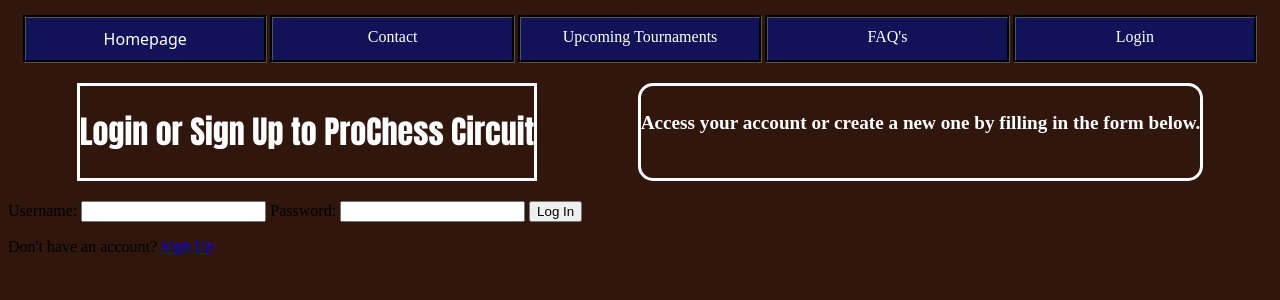
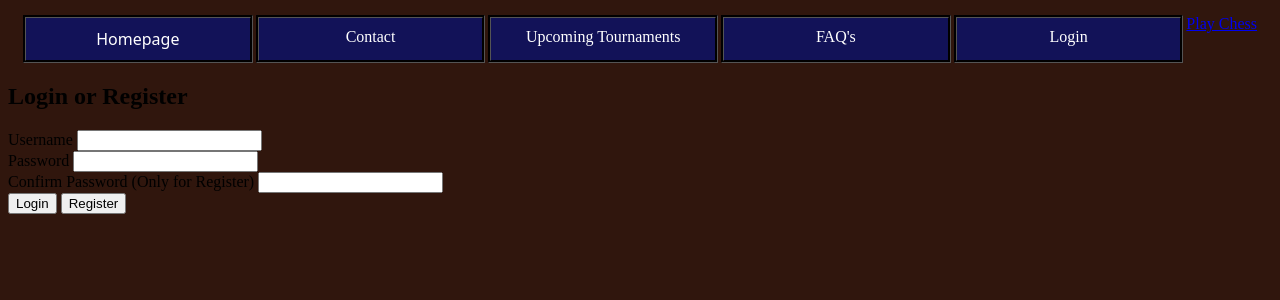
Before and after one commit to JordanRogers99/Chess-for-cash, a Flask app: page /login in a window 1280 px wide. Shown: the top 300 px of the page. Run offline with Flask 3, Linux system fonts and the light colour scheme.

Commit message:
login/logout works, chessboard begun

```diff
--- a/main.py
+++ b/main.py
@@ -1,4 +1,4 @@
-from flask import Flask, render_template, redirect, url_for, request, flash
+from flask import Flask, render_template, redirect, url_for, request, flash, session
 from werkzeug.security import generate_password_hash, check_password_hash
 
 app = Flask(__name__)  # Initialize Flask app
@@ -10,7 +10,6 @@ users_db = {}
 
 # Function to simulate saving users to a file (or database)
 def save_users_db(users_db):
-    # You can implement this to save the data to a file or a real database
     pass
 
 
@@ -37,6 +36,7 @@ def login():
                 # Check if entered password matches the stored hashed password
                 if check_password_hash(stored_password_hash, password):
                     flash('Login Successful!', 'success')
+                    session['username'] = username  # Store username in session
                     return redirect(
                         url_for('index')
                     )  # Redirect to the home page after successful login
@@ -76,38 +76,34 @@ def login():
     return render_template('login.html')  # Render the login form
 
 
-# Contact route
+# Logout route
+@app.route('/logout')
+def logout():
+    session.pop('username', None)  # Remove username from session
+    flash('You have been logged out successfully.', 'success')
+    return redirect(url_for('index'))  # Redirect to the home page after logout
+
+
+# Other routes (contact, tournaments, etc.)
 @app.route('/contact')
 def contact():
     return render_template('contact.html')  # Render the contact page
 
 
-# Tournaments route
 @app.route('/tournaments')
 def tournaments():
     return render_template('tournaments.html')  # Render the tournaments page
 
 
-# FAQ route - New route added for FAQ page
 @app.route('/faq')
 def faq():
     return render_template('faq.html')  # Render the FAQ page
 
 
-# Play route - New route added for Play Chess page
 @app.route('/play')
 def play():
     return render_template('play.html')  # Render the Play Chess page
 
 
-# Logout route
-@app.route('/logout')
-def logout():
-    # Implement logout functionality, e.g., clearing session data
-    flash('You have been logged out successfully.', 'success')
-    return redirect(
-        url_for('index'))  # Redirect to the index page after logout
-
-
 if __name__ == "__main__":
     app.run(debug=True)  # Run the Flask app in debug mode
--- a/templates/login.html
+++ b/templates/login.html
@@ -3,79 +3,52 @@
 <head>
     <meta charset="UTF-8">
     <meta name="viewport" content="width=device-width, initial-scale=1.0">
-    <title>Login or Sign Up - ProChess Circuit</title>
+    <title>Login or Register</title>
     <link rel="stylesheet" href="{{ url_for('static', filename='css/styles.css') }}">
 </head>
 <body>
 
-    <!-- Navigation Links -->
+    <!-- Navigation Links (now added to the login page) -->
     <div class="links">
         <a class="home" href="{{ url_for('index') }}">Homepage</a>
         <a class="contact" href="{{ url_for('contact') }}">Contact</a>
         <a class="tournaments" href="{{ url_for('tournaments') }}">Upcoming Tournaments</a>
         <a class="FAQ" href="{{ url_for('faq') }}">FAQ's</a>
-        <a class="login" href="{{ url_for('login') }}">Login</a>
+
+        {% if session.get('username') %}
+            <!-- Display Logout if user is logged in -->
+            <a class="logout" href="{{ url_for('logout') }}">Logout</a>
+        {% else %}
+            <!-- Display Login if user is not logged in -->
+            <a class="login" href="{{ url_for('login') }}">Login</a>
+        {% endif %}
+
+        <a class="play" href="{{ url_for('play') }}">Play Chess</a>
     </div>
 
-    <div class="open-text">
-        <div class="Logo">
-            <h1>Login or Sign Up to ProChess Circuit</h1>
-        </div>
-        <div class="intro">
-            <h4>Access your account or create a new one by filling in the form below.</h4>
-        </div>
+    <!-- Login/Register Form -->
+    <div class="login-container">
+        <h2>Login or Register</h2>
+
+        <form method="POST">
+            <div>
+                <label for="username">Username</label>
+                <input type="text" name="username" id="username" required>
+            </div>
+            <div>
+                <label for="password">Password</label>
+                <input type="password" name="password" id="password" required>
+            </div>
+            <div>
+                <label for="confirm_password">Confirm Password (Only for Register)</label>
+                <input type="password" name="confirm_password" id="confirm_password">
+            </div>
+            <div>
+                <button type="submit" name="action" value="login">Login</button>
+                <button type="submit" name="action" value="register">Register</button>
+            </div>
+        </form>
     </div>
-
-    <!-- Display Login Form or Registration Form -->
-    <div class="form-container">
-        <!-- Login Form -->
-        <form action="{{ url_for('login') }}" method="POST" id="login-form" class="form-section">
-            <input type="hidden" name="action" value="login">  <!-- To differentiate action type -->
-
-            <label for="username">Username:</label>
-            <input type="text" name="username" id="username" required>
-
-            <label for="password">Password:</label>
-            <input type="password" name="password" id="password" required>
-
-            <button type="submit">Log In</button>
-        </form>
-
-        <p>Don't have an account? <a href="javascript:void(0);" onclick="showRegisterForm()">Sign Up</a></p>
-    </div>
-
-    <!-- Registration Form (Initially Hidden) -->
-    <div class="form-container" id="register-form-container" style="display: none;">
-        <form action="{{ url_for('login') }}" method="POST" id="register-form" class="form-section">
-            <input type="hidden" name="action" value="register">  <!-- To differentiate action type -->
-
-            <label for="username">Username:</label>
-            <input type="text" name="username" id="username-register" required>
-
-            <label for="password">Password:</label>
-            <input type="password" name="password" id="password-register" required>
-
-            <label for="confirm_password">Confirm Password:</label>
-            <input type="password" name="confirm_password" id="confirm-password-register" required>
-
-            <button type="submit">Sign Up</button>
-        </form>
-
-        <p>Already have an account? <a href="javascript:void(0);" onclick="showLoginForm()">Log In</a></p>
-    </div>
-
-    <!-- JavaScript to toggle between login and registration forms -->
-    <script>
-        function showRegisterForm() {
-            document.getElementById('login-form').style.display = 'none';
-            document.getElementById('register-form-container').style.display = 'block';
-        }
-
-        function showLoginForm() {
-            document.getElementById('register-form-container').style.display = 'none';
-            document.getElementById('login-form').style.display = 'block';
-        }
-    </script>
 
 </body>
 </html>
--- a/templates/play.html
+++ b/templates/play.html
@@ -4,7 +4,6 @@
     <meta charset="UTF-8">
     <meta name="viewport" content="width=device-width, initial-scale=1.0">
     <title>Chess Tournament - Play</title>
-    <!-- Link to Chessboard.js CSS -->
     <link rel="stylesheet" href="https://unpkg.com/chessboardjs@1.0.0/dist/chessboard-1.0.0.min.css">
     <style>
         body {
@@ -56,6 +55,11 @@
         <a href="{{ url_for('index') }}">Home</a>
         <a href="{{ url_for('tournaments') }}">Tournaments</a>
         <a href="{{ url_for('contact') }}">Contact</a>
+        {% if session.get('username') %}
+            <a class="logout" href="{{ url_for('logout') }}">Logout</a> <!-- Logout link -->
+        {% else %}
+            <a class="login" href="{{ url_for('login') }}">Login</a>
+        {% endif %}
     </div>
 
     <h1>Chess Tournament - Play</h1>
```
Also changed, not shown: templates/index.html (+10 -8 lines).
